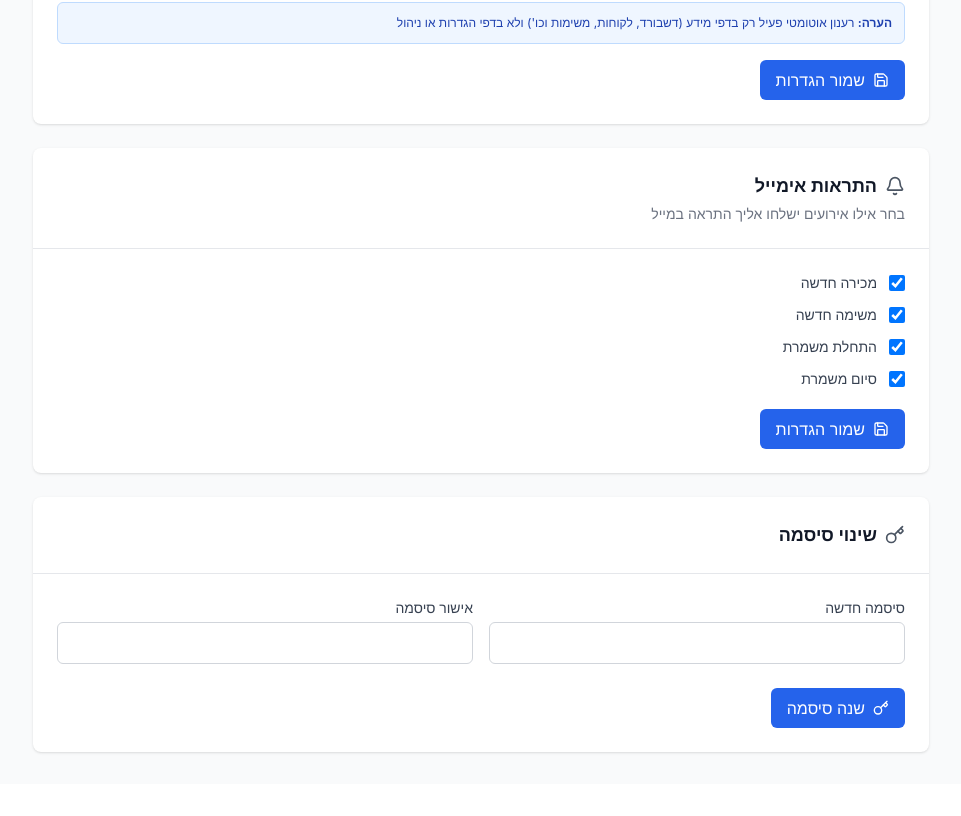
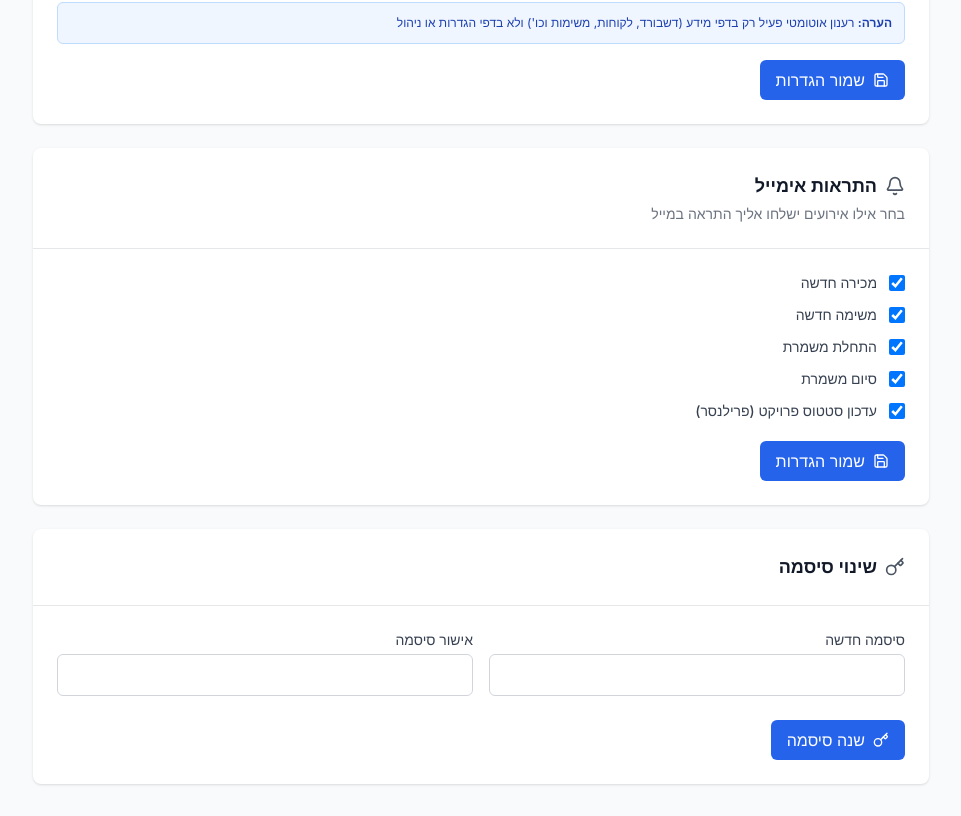
Before and after one commit to shimibe/crm-musican-frontend, a React (Create React App) app: page /settings in a window 1280 px wide. Shown: the part 1336-2152 px from the top of the page, without its empty margins (31-992 px from the left). Before the commit the page ends 2120 px from the top, so only its background shows below. Built offline with nearby package versions, Linux system fonts and the light colour scheme; no server answers; sample sign-in values are in the browser's storage; the HTML template or start-up script is replaced by a standard one.

Commit message:
feat: project code in dropdown, admin notification toggle for freelancer status

```diff
--- a/src/pages/Attendance.js
+++ b/src/pages/Attendance.js
@@ -20,7 +20,7 @@ const Attendance = () => {
 
   // Freelancer-specific
   const isFreelancer = user?.role === 'freelancer';
-  /** @type {[Array<{id:string,name:string,status:string}>, Function]} */
+  /** @type {[Array<{id:string,name:string,status:string,project_code?:number}>, Function]} */
   const [freelanceProjects, setFreelanceProjects] = useState([]);
   const [selectedProjectId, setSelectedProjectId] = useState('');
   const [totals, setTotals] = useState({
@@ -479,7 +479,7 @@ const Attendance = () => {
             >
               <option value="">בחר פרויקט...</option>
               {freelanceProjects.map(p => (
-                <option key={p.id} value={p.id}>{p.name}</option>
+                <option key={p.id} value={p.id}>{p.project_code ? `#${p.project_code} ${p.name}` : p.name}</option>
               ))}
             </select>
           )}
--- a/src/pages/Settings.js
+++ b/src/pages/Settings.js
@@ -31,6 +31,7 @@ const Settings = () => {
     shift_end: user?.preferences?.email_notifications?.shift_end ?? true,
     new_project: user?.preferences?.email_notifications?.new_project ?? true,
     project_status: user?.preferences?.email_notifications?.project_status ?? false,
+    freelancer_project_status: user?.preferences?.email_notifications?.freelancer_project_status ?? true,
   });
   const [users, setUsers] = useState([]);
   const [passwordData, setPasswordData] = useState({
@@ -646,6 +647,7 @@ const Settings = () => {
             { key: 'shift_end', label: 'סיום משמרת' },
             { key: 'new_project', label: 'פרויקט חדש מוקצה', freelancerOnly: true },
             { key: 'project_status', label: 'עדכון סטטוס פרויקט', freelancerOnly: true },
+            { key: 'freelancer_project_status', label: 'עדכון סטטוס פרויקט (פרילנסר)', freelancerHidden: true },
           ].filter(item => {
             if (item.freelancerHidden && isFreelancer) return false;
             if (item.freelancerOnly && !isFreelancer) return false;
```
